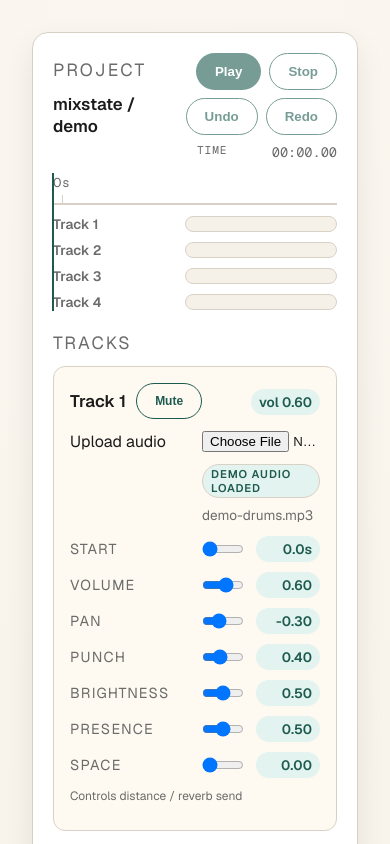
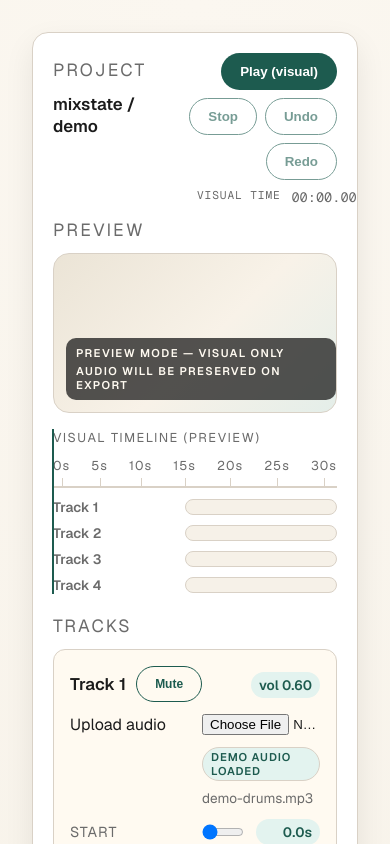
Before and after one commit to yiweihsu/mix-flow, a Next.js app: page /project/demo in a window 390 px wide. Shown: the top 844 px of the page. Built offline with nearby package versions, Linux system fonts and the light colour scheme; no server answers.

Commit message:
Clarify preview state and make silent preview explicit

```diff
--- a/src/app/globals.css
+++ b/src/app/globals.css
@@ -131,6 +131,40 @@ main {
   width: min(100%, 800px);
   display: grid;
   gap: 10px;
+}
+
+.timeline-label {
+  font-size: 0.8rem;
+  text-transform: uppercase;
+  letter-spacing: 0.12em;
+  color: var(--muted);
+}
+
+.preview-window {
+  position: relative;
+  width: min(100%, 800px);
+  aspect-ratio: 16 / 9;
+  border-radius: 16px;
+  border: 1px solid var(--border);
+  background: linear-gradient(135deg, #ebe4d6, #f8f2e8 55%, #e4eee9);
+  overflow: hidden;
+  margin-bottom: 16px;
+}
+
+.preview-overlay {
+  position: absolute;
+  left: 12px;
+  bottom: 12px;
+  display: grid;
+  gap: 4px;
+  padding: 8px 10px;
+  border-radius: 10px;
+  background: rgba(27, 27, 27, 0.75);
+  color: #fffaf1;
+  font-size: 0.7rem;
+  text-transform: uppercase;
+  letter-spacing: 0.12em;
+  font-weight: 600;
 }
 
 .timeline-ruler {
--- a/src/app/project/[id]/page.tsx
+++ b/src/app/project/[id]/page.tsx
@@ -13,6 +13,7 @@ import {
 import type { Commit } from "@/state/history/types";
 import { applyPatch } from "@/state/mix/reducer";
 import type { MasterState, MixPatchOp, MixState, TrackState } from "@/state/mix/types";
+import { createPreviewState, updatePreviewFrame, type PreviewState } from "@/state/preview/types";
 
 type DemoAsset = {
   fileName: string;
@@ -26,12 +27,8 @@ const DEMO_ASSETS: DemoAsset[] = [
   { fileName: "demo-bed.mp3", url: "/demo-audio/demo-bed.mp3" },
   { fileName: "demo-voice.mp3", url: "/demo-audio/demo-voice.mp3" },
 ];
-type TransportState = {
-  playing: boolean;
-  paused: boolean;
-  currentTime: number;
-  duration: number;
-};
+const PREVIEW_FPS = 30;
+const PREVIEW_TIMELINE_BASE_SECONDS = 30;
 
 const createInitialMixState = (demoAssets?: DemoAsset[]): MixState => {
   const baseTracks = [
@@ -168,7 +165,7 @@ const buildAiPatch = (text: string, mixState: MixState): MixPatchOp[] => {
 
 const formatValue = (value: number) => value.toFixed(2);
 const formatSeconds = (value: number) => `${value.toFixed(1)}s`;
-const formatTransportTime = (value: number) => {
+const formatPreviewTime = (value: number) => {
   const minutes = Math.floor(value / 60);
   const seconds = value % 60;
   return `${String(minutes).padStart(2, "0")}:${seconds.toFixed(2).padStart(5, "0")}`;
@@ -187,22 +184,17 @@ export default function ProjectPage({ params }: { params: Promise<{ id: string }
   );
   const [historyState, setHistoryState] = useState(createHistoryState());
   const [prompt, setPrompt] = useState("");
-  const [transport, setTransport] = useState<TransportState>({
-    playing: false,
-    paused: false,
-    currentTime: 0,
-    duration: 0,
-  });
+  const [preview, setPreview] = useState<PreviewState>(() => createPreviewState(PREVIEW_FPS));
   const engineRef = useRef<AudioEngine | null>(null);
   const mixStateRef = useRef(mixState);
   const sliderDragStartRef = useRef<Record<string, number>>({});
-  const playStartTimeRef = useRef(0);
-  const playStartTimestampRef = useRef<number | null>(null);
+  const previewStartFrameRef = useRef(0);
+  const previewStartTimestampRef = useRef<number | null>(null);
   const rafRef = useRef<number | null>(null);
+  const hasAnnouncedPreviewRef = useRef(false);
   const canUndo = historyState.cursor >= 0;
   const canRedo = historyState.cursor < historyState.commits.length - 1;
-  const hasPlayableAudio = mixState.tracks.some((track) => track.hasAudio);
-  const canPlay = hasPlayableAudio && transport.duration > 0;
+  const canPlayPreview = preview.fps > 0;
   const projectDuration = useMemo(() => {
     return mixState.tracks.reduce((maxDuration, track, index) => {
       if (!track.hasAudio) {
@@ -222,7 +214,7 @@ export default function ProjectPage({ params }: { params: Promise<{ id: string }
     engine.init(initialMixState.tracks);
     engine.update(initialMixState);
     engineRef.current = engine;
-    setTransport((prev) => ({ ...prev, playing: false, paused: false, currentTime: 0 }));
+    setPreview((prev) => updatePreviewFrame(prev, 0, false));
 
     return () => engine.dispose();
   }, [initialMixState]);
@@ -274,50 +266,6 @@ export default function ProjectPage({ params }: { params: Promise<{ id: string }
   useEffect(() => {
     engineRef.current?.update(mixState);
   }, [mixState]);
-
-  useEffect(() => {
-    if (projectDuration <= 0) {
-      engineRef.current?.stop();
-      playStartTimeRef.current = 0;
-      playStartTimestampRef.current = null;
-    }
-
-    setTransport((prev) => {
-      const nextDuration = projectDuration;
-      let nextCurrentTime = prev.currentTime;
-      let nextPlaying = prev.playing;
-      let nextPaused = prev.paused;
-
-      if (nextDuration <= 0) {
-        nextCurrentTime = 0;
-        nextPlaying = false;
-        nextPaused = false;
-      } else if (nextCurrentTime > nextDuration) {
-        nextCurrentTime = nextDuration;
-        if (prev.playing) {
-          playStartTimeRef.current = nextCurrentTime;
-          playStartTimestampRef.current = performance.now();
-        }
-      }
-
-      if (
-        nextDuration === prev.duration &&
-        nextCurrentTime === prev.currentTime &&
-        nextPlaying === prev.playing &&
-        nextPaused === prev.paused
-      ) {
-        return prev;
-      }
-
-      return {
-        ...prev,
-        duration: nextDuration,
-        currentTime: nextCurrentTime,
-        playing: nextPlaying,
-        paused: nextPaused,
-      };
-    });
-  }, [projectDuration]);
 
   const commits = getVisibleCommits(historyState);
 
@@ -494,29 +442,30 @@ export default function ProjectPage({ params }: { params: Promise<{ id: string }
     applyPatchWithCommit("user", `Load audio into Track ${trackIndex + 1}`, diff);
   };
 
-  const handlePlay = () => {
-    if (!canPlay || transport.playing) {
+  const handlePreviewPlay = () => {
+    if (!canPlayPreview || preview.is_playing) {
       return;
     }
-    const engine = engineRef.current;
-    engine?.play();
-    playStartTimeRef.current = transport.currentTime;
-    playStartTimestampRef.current = performance.now();
-    setTransport((prev) => ({ ...prev, playing: true, paused: false }));
+    if (!hasAnnouncedPreviewRef.current) {
+      console.log("[vfx] Preview is visual-only.");
+      console.log("[vfx] Audio is preserved during render/export.");
+      hasAnnouncedPreviewRef.current = true;
+    }
+    previewStartFrameRef.current = preview.frame_index;
+    previewStartTimestampRef.current = performance.now();
+    setPreview((prev) => updatePreviewFrame(prev, prev.frame_index, true));
   };
 
-  const handlePause = () => {
-    engineRef.current?.stop();
-    setTransport((prev) => ({ ...prev, playing: false, paused: true }));
-    playStartTimeRef.current = transport.currentTime;
-    playStartTimestampRef.current = null;
+  const handlePreviewPause = () => {
+    previewStartFrameRef.current = preview.frame_index;
+    previewStartTimestampRef.current = null;
+    setPreview((prev) => updatePreviewFrame(prev, prev.frame_index, false));
   };
 
-  const handleStop = () => {
-    engineRef.current?.stop();
-    setTransport((prev) => ({ ...prev, playing: false, paused: false, currentTime: 0 }));
-    playStartTimeRef.current = 0;
-    playStartTimestampRef.current = null;
+  const handlePreviewStop = () => {
+    previewStartFrameRef.current = 0;
+    previewStartTimestampRef.current = null;
+    setPreview((prev) => updatePreviewFrame(prev, 0, false));
   };
 
   const handleUndo = () => {
@@ -542,7 +491,7 @@ export default function ProjectPage({ params }: { params: Promise<{ id: string }
   };
 
   useEffect(() => {
-    if (!transport.playing) {
+    if (!preview.is_playing) {
       if (rafRef.current !== null) {
         cancelAnimationFrame(rafRef.current);
         rafRef.current = null;
@@ -551,27 +500,23 @@ export default function ProjectPage({ params }: { params: Promise<{ id: string }
     }
 
     const tick = () => {
-      const startTimestamp = playStartTimestampRef.current ?? performance.now();
-      if (playStartTimestampRef.current === null) {
-        playStartTimestampRef.current = startTimestamp;
+      const startTimestamp = previewStartTimestampRef.current ?? performance.now();
+      if (previewStartTimestampRef.current === null) {
+        previewStartTimestampRef.current = startTimestamp;
       }
       const elapsed = (performance.now() - startTimestamp) / 1000;
-      const nextTime = clamp(playStartTimeRef.current + elapsed, 0, transport.duration);
-      setTransport((prev) => {
-        if (!prev.playing) {
+      const nextFrameIndex = Math.max(
+        0,
+        Math.floor(previewStartFrameRef.current + elapsed * preview.fps),
+      );
+      setPreview((prev) => {
+        if (!prev.is_playing) {
           return prev;
         }
-        const clampedTime = clamp(playStartTimeRef.current + elapsed, 0, prev.duration);
-        if (prev.duration > 0 && clampedTime >= prev.duration) {
-          engineRef.current?.stop();
-          playStartTimestampRef.current = null;
-          playStartTimeRef.current = 0;
-          return { ...prev, currentTime: prev.duration, playing: false, paused: false };
-        }
-        if (Math.abs(prev.currentTime - clampedTime) < 0.001) {
+        if (prev.frame_index === nextFrameIndex) {
           return prev;
         }
-        return { ...prev, currentTime: clampedTime };
+        return updatePreviewFrame(prev, nextFrameIndex, true);
       });
       rafRef.current = requestAnimationFrame(tick);
     };
@@ -584,26 +529,31 @@ export default function ProjectPage({ params }: { params: Promise<{ id: string }
         rafRef.current = null;
       }
     };
-  }, [transport.playing, transport.duration]);
+  }, [preview.is_playing, preview.fps]);
 
+  const visualTimelineSeconds = Math.max(
+    PREVIEW_TIMELINE_BASE_SECONDS,
+    preview.visual_time_seconds,
+    projectDuration,
+  );
   const playheadPercent =
-    transport.duration > 0
-      ? clamp((transport.currentTime / transport.duration) * 100, 0, 100)
+    visualTimelineSeconds > 0
+      ? clamp((preview.visual_time_seconds / visualTimelineSeconds) * 100, 0, 100)
       : 0;
   const timelineMarks = useMemo(() => {
-    if (transport.duration <= 0) {
+    if (visualTimelineSeconds <= 0) {
       return [0];
     }
     const marks: number[] = [];
     const step = 5;
-    for (let mark = 0; mark <= transport.duration; mark += step) {
+    for (let mark = 0; mark <= visualTimelineSeconds; mark += step) {
       marks.push(mark);
     }
-    if (marks[marks.length - 1] !== transport.duration) {
-      marks.push(transport.duration);
+    if (marks[marks.length - 1] !== visualTimelineSeconds) {
+      marks.push(visualTimelineSeconds);
     }
     return marks;
-  }, [transport.duration]);
+  }, [visualTimelineSeconds]);
 
   return (
     <main className="app-shell">
@@ -617,16 +567,16 @@ export default function ProjectPage({ params }: { params: Promise<{ id: string }
             <button
               className="button"
               type="button"
-              onClick={transport.playing ? handlePause : handlePlay}
-              disabled={!canPlay}
+              onClick={preview.is_playing ? handlePreviewPause : handlePreviewPlay}
+              disabled={!canPlayPreview}
             >
-              {transport.playing ? "Pause" : "Play"}
+              {preview.is_playing ? "Pause (visual)" : "Play (visual)"}
             </button>{" "}
             <button
               className="button secondary"
               type="button"
-              onClick={handleStop}
-              disabled={!transport.playing && !transport.paused}
+              onClick={handlePreviewStop}
+              disabled={!preview.is_playing && preview.frame_index === 0}
             >
               Stop
             </button>{" "}
@@ -637,15 +587,24 @@ export default function ProjectPage({ params }: { params: Promise<{ id: string }
               Redo
             </button>
             <div className="transport-time">
-              <span className="transport-time-label">Time</span>
+              <span className="transport-time-label">Visual time</span>
               <span className="transport-time-value">
-                {formatTransportTime(transport.currentTime)}
+                {formatPreviewTime(preview.visual_time_seconds)}
               </span>
             </div>
           </div>
         </div>
 
+        <div className="section-title">Preview</div>
+        <div className="preview-window">
+          <div className="preview-overlay">
+            <span>PREVIEW MODE — Visual only</span>
+            <span>Audio will be preserved on export</span>
+          </div>
+        </div>
+
         <div className="timeline">
+          <div className="timeline-label">Visual timeline (preview)</div>
           <div className="timeline-ruler">
             {timelineMarks.map((mark) => (
               <div className="timeline-mark" key={`timeline-${mark}`}>
@@ -657,12 +616,14 @@ export default function ProjectPage({ params }: { params: Promise<{ id: string }
             {mixState.tracks.map((track, index) => {
               const clipDuration = trackDurations[index] ?? 0;
               const clipLeft =
-                transport.duration > 0
-                  ? (track.startOffset / transport.duration) * 100
+                visualTimelineSeconds > 0
+                  ? (track.startOffset / visualTimelineSeconds) * 100
                   : 0;
               const clipWidth =
-                transport.duration > 0 ? (clipDuration / transport.duration) * 100 : 0;
-              const showClip = track.hasAudio && clipDuration > 0 && transport.duration > 0;
+                visualTimelineSeconds > 0
+                  ? (clipDuration / visualTimelineSeconds) * 100
+                  : 0;
+              const showClip = track.hasAudio && clipDuration > 0 && visualTimelineSeconds > 0;
 
               return (
                 <div className="timeline-track" key={`timeline-track-${index}`}>
--- /dev/null
+++ b/src/state/preview/types.ts
@@ -0,0 +1,26 @@
+export type PreviewState = {
+  frame_index: number;
+  is_playing: boolean;
+  is_preview_mode: true;
+  fps: number;
+  visual_time_seconds: number;
+};
+
+export const createPreviewState = (fps: number): PreviewState => ({
+  frame_index: 0,
+  is_playing: false,
+  is_preview_mode: true,
+  fps,
+  visual_time_seconds: 0,
+});
+
+export const updatePreviewFrame = (
+  state: PreviewState,
+  frameIndex: number,
+  isPlaying: boolean = state.is_playing,
+): PreviewState => ({
+  ...state,
+  frame_index: frameIndex,
+  is_playing: isPlaying,
+  visual_time_seconds: frameIndex / state.fps,
+});
```
Also changed, not shown: 1 other file (tests, documents, lock files or other folders).
